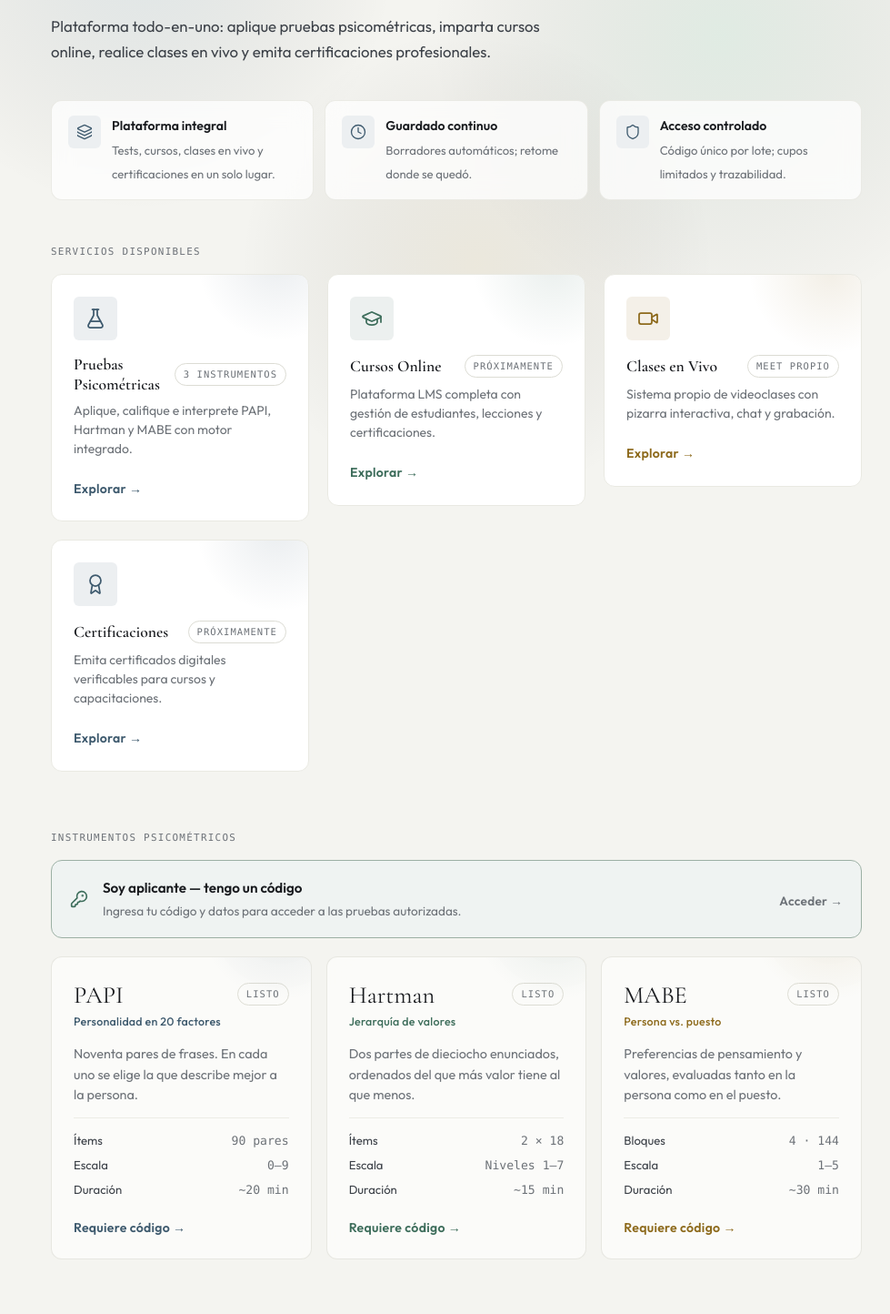
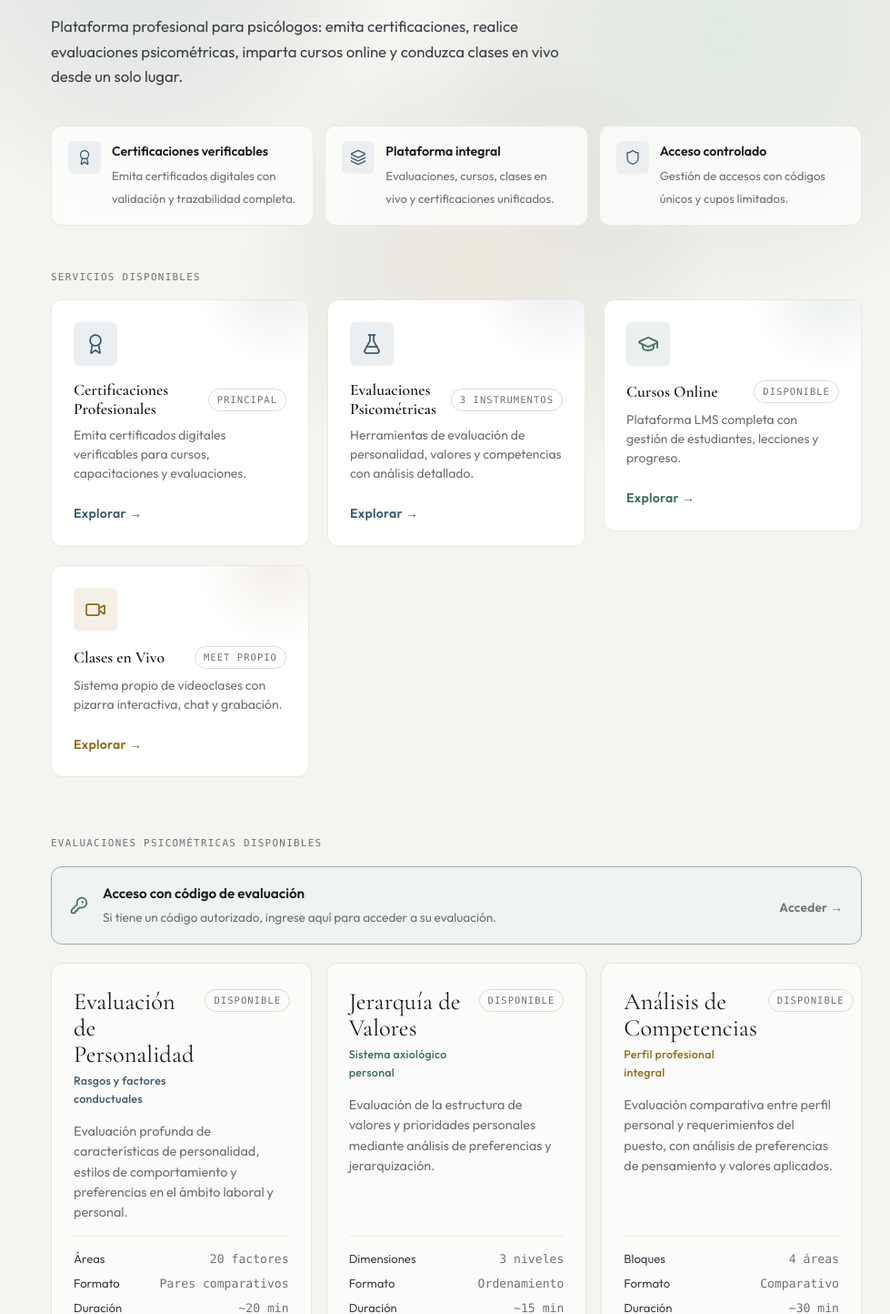
Before and after one commit to MarxMad/Psycotest, a Next.js app in the folder app/: page / in a window 1280 px wide. Shown: the part 266-1710 px from the top of the page at 91% size, without its empty margins (138-1117 px from the left). Built offline with nearby package versions, Linux system fonts and the light colour scheme; no server answers.

Commit message:
cambios en landing
Co-authored-by: Gerardo Vela <MarxMad@users.noreply.github.com>

```diff
--- a/app/src/app/HomeContent.tsx
+++ b/app/src/app/HomeContent.tsx
@@ -9,9 +9,17 @@ import s from "./page.module.css";
 
 const servicios = [
   {
+    icon: Award,
+    titulo: "Certificaciones Profesionales",
+    descripcion: "Emita certificados digitales verificables para cursos, capacitaciones y evaluaciones.",
+    href: "/admin",
+    color: "var(--accent)",
+    badge: "Principal",
+  },
+  {
     icon: FlaskConical,
-    titulo: "Pruebas Psicométricas",
-    descripcion: "Aplique, califique e interprete PAPI, Hartman y MABE con motor integrado.",
+    titulo: "Evaluaciones Psicométricas",
+    descripcion: "Herramientas de evaluación de personalidad, valores y competencias con análisis detallado.",
     href: "/acceso",
     color: "var(--papi)",
     badge: "3 instrumentos",
@@ -19,10 +27,10 @@ const servicios = [
   {
     icon: GraduationCap,
     titulo: "Cursos Online",
-    descripcion: "Plataforma LMS completa con gestión de estudiantes, lecciones y certificaciones.",
+    descripcion: "Plataforma LMS completa con gestión de estudiantes, lecciones y progreso.",
     href: "/admin/cursos",
     color: "var(--hartman)",
-    badge: "Próximamente",
+    badge: "Disponible",
   },
   {
     icon: Video,
@@ -32,52 +40,44 @@ const servicios = [
     color: "var(--mabe)",
     badge: "Meet propio",
   },
-  {
-    icon: Award,
-    titulo: "Certificaciones",
-    descripcion: "Emita certificados digitales verificables para cursos y capacitaciones.",
-    href: "/admin",
-    color: "var(--accent)",
-    badge: "Próximamente",
-  },
 ];
 
-const pruebas = [
+const evaluaciones = [
   {
-    slug: "papi",
-    nombre: "PAPI",
-    tagline: "Personalidad en 20 factores",
-    sub: "Noventa pares de frases. En cada uno se elige la que describe mejor a la persona.",
+    slug: "personalidad",
+    nombre: "Evaluación de Personalidad",
+    tagline: "Rasgos y factores conductuales",
+    sub: "Evaluación profunda de características de personalidad, estilos de comportamiento y preferencias en el ámbito laboral y personal.",
     tint: "var(--papi)",
     facts: [
-      ["Ítems", "90 pares"],
-      ["Escala", "0–9"],
+      ["Áreas", "20 factores"],
+      ["Formato", "Pares comparativos"],
       ["Duración", "~20 min"],
     ],
     listo: true,
   },
   {
-    slug: "hartman",
-    nombre: "Hartman",
-    tagline: "Jerarquía de valores",
-    sub: "Dos partes de dieciocho enunciados, ordenados del que más valor tiene al que menos.",
+    slug: "valores",
+    nombre: "Jerarquía de Valores",
+    tagline: "Sistema axiológico personal",
+    sub: "Evaluación de la estructura de valores y prioridades personales mediante análisis de preferencias y jerarquización.",
     tint: "var(--hartman)",
     facts: [
-      ["Ítems", "2 × 18"],
-      ["Escala", "Niveles 1–7"],
+      ["Dimensiones", "3 niveles"],
+      ["Formato", "Ordenamiento"],
       ["Duración", "~15 min"],
     ],
     listo: true,
   },
   {
-    slug: "mabe",
-    nombre: "MABE",
-    tagline: "Persona vs. puesto",
-    sub: "Preferencias de pensamiento y valores, evaluadas tanto en la persona como en el puesto.",
+    slug: "competencias",
+    nombre: "Análisis de Competencias",
+    tagline: "Perfil profesional integral",
+    sub: "Evaluación comparativa entre perfil personal y requerimientos del puesto, con análisis de preferencias de pensamiento y valores aplicados.",
     tint: "var(--mabe)",
     facts: [
-      ["Bloques", "4 · 144"],
-      ["Escala", "1–5"],
+      ["Bloques", "4 áreas"],
+      ["Formato", "Comparativo"],
       ["Duración", "~30 min"],
     ],
     listo: true,
@@ -86,19 +86,19 @@ const pruebas = [
 
 const pilares = [
   {
+    icon: Award,
+    title: "Certificaciones verificables",
+    text: "Emita certificados digitales con validación y trazabilidad completa."
+  },
+  {
     icon: Layers,
     title: "Plataforma integral",
-    text: "Tests, cursos, clases en vivo y certificaciones en un solo lugar."
-  },
-  {
-    icon: Clock,
-    title: "Guardado continuo",
-    text: "Borradores automáticos; retome donde se quedó."
+    text: "Evaluaciones, cursos, clases en vivo y certificaciones unificados."
   },
   {
     icon: Shield,
     title: "Acceso controlado",
-    text: "Código único por lote; cupos limitados y trazabilidad."
+    text: "Gestión de accesos con códigos únicos y cupos limitados."
   },
 ];
 
@@ -109,11 +109,11 @@ export function HomeContent() {
       <main className={s.main}>
         <div className="wrap">
           <FadeIn className={s.hero}>
-            <span className="eyebrow">Plataforma integral para psicólogos</span>
+            <span className="eyebrow">Plataforma integral de certificaciones</span>
             <h1>{APP_NAME}</h1>
             <p>
-              Plataforma todo-en-uno: aplique pruebas psicométricas, imparta cursos online,
-              realice clases en vivo y emita certificaciones profesionales.
+              Plataforma profesional para psicólogos: emita certificaciones, realice evaluaciones
+              psicométricas, imparta cursos online y conduzca clases en vivo desde un solo lugar.
             </p>
           </FadeIn>
 
@@ -161,48 +161,48 @@ export function HomeContent() {
           </div>
 
           <FadeIn className={s.sectionLabel} delay={0.2} style={{ marginTop: "4rem" }}>
-            Instrumentos psicométricos
+            Evaluaciones psicométricas disponibles
           </FadeIn>
 
           <FadeIn delay={0.24}>
             <Link href="/acceso" className={s.accesoBanner}>
               <KeyRound size={20} />
               <div>
-                <strong>Soy aplicante — tengo un código</strong>
-                <span>Ingresa tu código y datos para acceder a las pruebas autorizadas.</span>
+                <strong>Acceso con código de evaluación</strong>
+                <span>Si tiene un código autorizado, ingrese aquí para acceder a su evaluación.</span>
               </div>
               <span className={s.go}>Acceder →</span>
             </Link>
           </FadeIn>
 
           <div className={s.grid}>
-            {pruebas.map((p, i) => (
-              <StaggerItem key={p.slug} index={i}>
+            {evaluaciones.map((e, i) => (
+              <StaggerItem key={e.slug} index={i}>
                 <Link
                   href="/acceso"
                   className={s.card}
-                  data-soon={!p.listo}
-                  aria-disabled={!p.listo}
-                  style={{ ["--tint" as string]: p.tint }}
+                  data-soon={!e.listo}
+                  aria-disabled={!e.listo}
+                  style={{ ["--tint" as string]: e.tint }}
                 >
                   <div className={s.cardGlow} aria-hidden />
                   <div className={s.cardTop}>
                     <div>
-                      <span className={s.name}>{p.nombre}</span>
-                      <span className={s.tagline}>{p.tagline}</span>
+                      <span className={s.name}>{e.nombre}</span>
+                      <span className={s.tagline}>{e.tagline}</span>
                     </div>
-                    <span className="chip">{p.listo ? "Listo" : "Próximo"}</span>
+                    <span className="chip">{e.listo ? "Disponible" : "Próximo"}</span>
                   </div>
-                  <p className={s.sub}>{p.sub}</p>
+                  <p className={s.sub}>{e.sub}</p>
                   <div className={s.facts}>
-                    {p.facts.map(([k, v]) => (
+                    {e.facts.map(([k, v]) => (
                       <div key={k} className={s.fact}>
                         <span>{k}</span>
                         <span>{v}</span>
                       </div>
                     ))}
                   </div>
-                  <span className={s.go}>Requiere código →</span>
+                  <span className={s.go}>Requiere autorización →</span>
                 </Link>
               </StaggerItem>
             ))}
@@ -211,8 +211,8 @@ export function HomeContent() {
           <FadeIn className={s.ctaSection} delay={0.5}>
             <h2>Panel de administración profesional</h2>
             <p>
-              Gestione pruebas, cursos, clases en vivo y usuarios desde un panel unificado con
-              interpretaciones detalladas y reportes completos.
+              Gestione certificaciones, evaluaciones, cursos y clases en vivo desde un panel unificado
+              con interpretaciones detalladas, reportes completos y emisión de certificados verificables.
             </p>
             <Link href="/login" className="btn btn-primary btn-lg">
               Acceso profesional →
```
